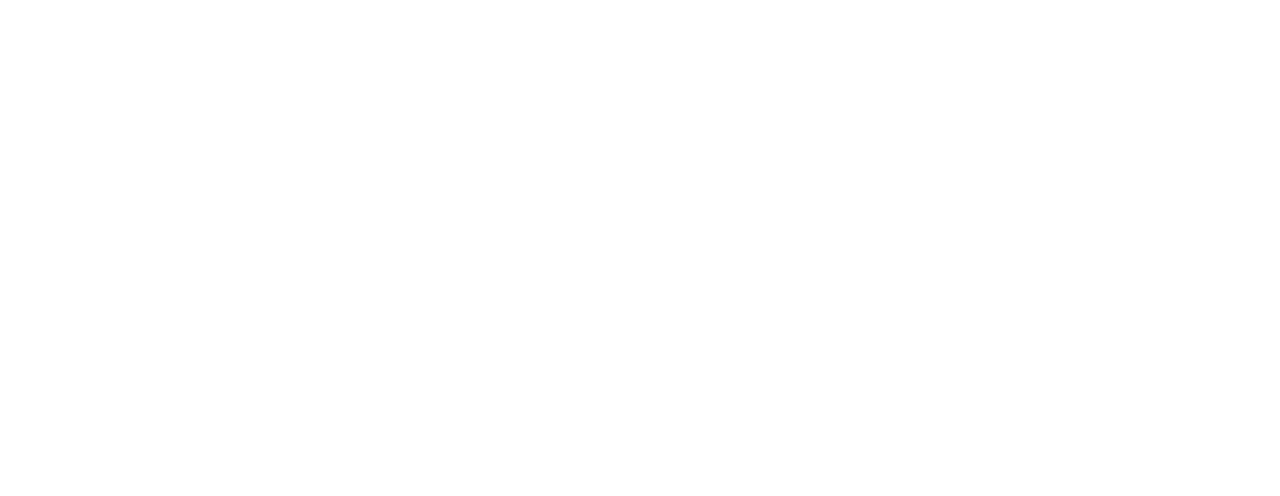
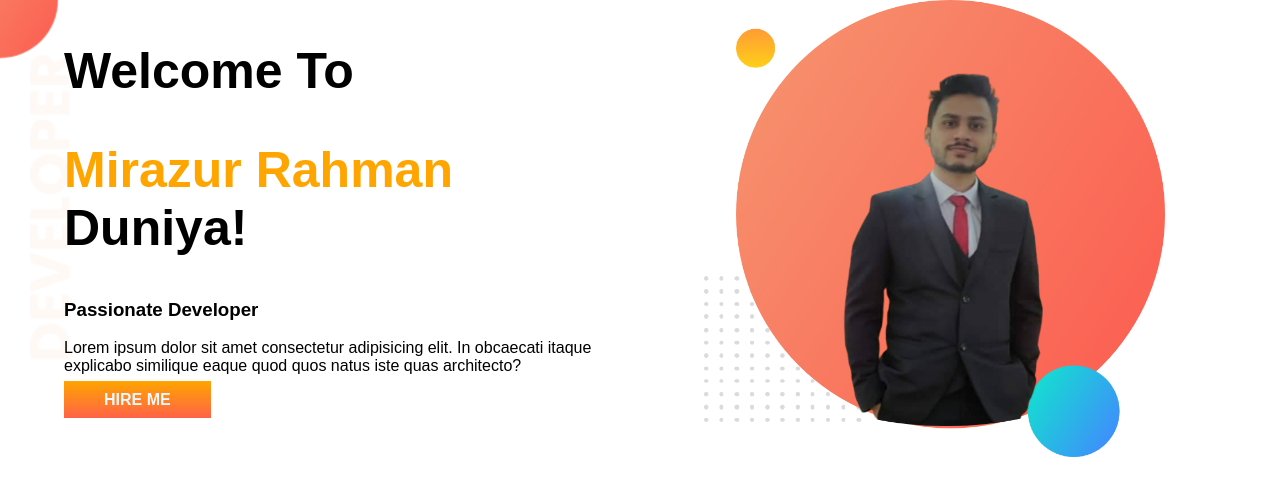
Before and after one commit to Miraz9907/protfolio, a plain HTML site: page index.html in a window 1280 px wide. Drawn offline with Linux system fonts and the light colour scheme; a web font is replaced by a local one.

Commit message:
top banner part added

```diff
--- a/index.html
+++ b/index.html
@@ -1,14 +1,39 @@
 <!DOCTYPE html>
 <html lang="en">
-<head>
-    <meta charset="UTF-8">
-    <meta http-equiv="X-UA-Compatible" content="IE=edge">
-    <meta name="viewport" content="width=device-width, initial-scale=1.0">
+  <head>
+    <meta charset="UTF-8" />
+    <meta http-equiv="X-UA-Compatible" content="IE=edge" />
+    <meta name="viewport" content="width=device-width, initial-scale=1.0" />
     <title>Protfolio of Miraz</title>
-    <link rel="stylesheet" href="style.css">
+    <link rel="preconnect" href="https://fonts.googleapis.com" />
+    <link rel="preconnect" href="https://fonts.gstatic.com" crossorigin />
+    <link
+      href="https://fonts.googleapis.com/css2?family=IBM+Plex+Sans+Thai+Looped:wght@200;300;400;500;600&family=Roboto:ital,wght@0,300;0,400;0,500;1,300;1,500&display=swap"
+      rel="stylesheet"
+    />
+    <link rel="stylesheet" href="style.css" />
+  </head>
+  <body>
+    <section class="top-banner">
 
-</head>
-<body>
+        <div class="half-width">
+            <h1>Welcome To</h1>
+        <h1> <span class="orange-color"> Mirazur Rahman</span> Duniya!</h1>
+        <h3>Passionate Developer</h3>
+        <p>Lorem ipsum dolor sit amet consectetur adipisicing elit. In obcaecati itaque explicabo similique eaque quod quos natus iste quas architecto?</p>
+        <a class="link-button" href="https://web.facebook.com/profile.php?id=100006375407675" target="_blank">HIRE ME</a>
 
-</body>
+
+        </div>
+        <div  class="half-width">
+        <img src="image/top.png" alt="">
+        <!-- <img src="image/topimage.png" alt=""> -->
+
+
+        </div>
+
+    </section>
+
+
+  </body>
 </html>
--- a/style.css
+++ b/style.css
@@ -0,0 +1,33 @@
+body{
+    font-family: 'IBM Plex Sans Thai Looped', sans-serif;
+    margin: 0;
+}
+h1{
+    font-size: 50px;
+}
+.orange-color{
+    color: orange;
+}
+section{
+    display: flex;
+}
+.half-width{
+    width: 50%;
+    padding-left: 5%;
+}
+.half-width img{
+    width: 80%;
+
+
+}
+.link-button{
+    text-decoration: none;
+    background-image: linear-gradient(orange, tomato);
+    padding: 10px 40px;
+    color: aliceblue;
+    font-weight: 700;
+}
+.top-banner{
+    background-image: url("image/top-banner.png");
+    background-repeat: no-repeat;
+}
```
Also changed, not shown: image/blue-frame-designify.png (added), image/c-profile-5-designify.png (added), image/dream-bg.png (added), image/exp-bg.png (added), image/my-bg2.png (added), image/top-banner.png (added), image/top.png (added), image/topimage.png (added).
